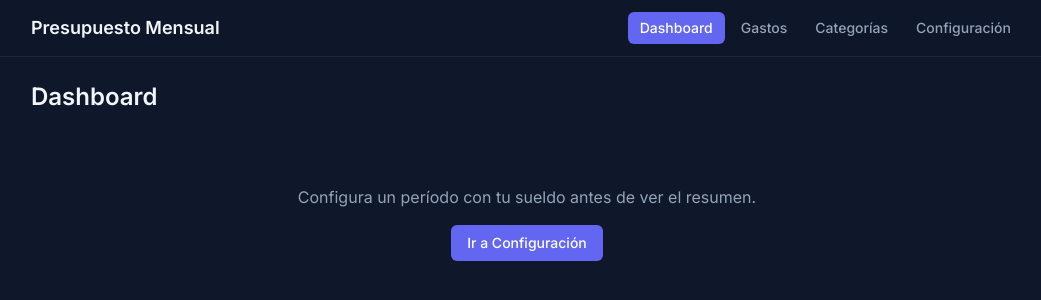
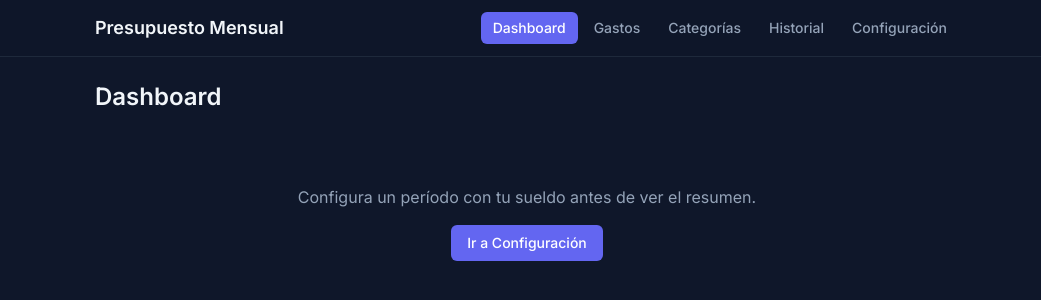
Before and after one commit to albertogonfer/Presupuesto-Mensual, a React (Vite) app: page / in a window 1280 px wide. Shown: the top 300 px of the page, without its empty margins (113-1154 px from the left). Built offline with nearby package versions, Linux system fonts and the light colour scheme.

Commit message:
style(layout): improve nav, spacing, responsive container, hydration gate

```diff
--- a/src/adapters/budget/components/Layout.tsx
+++ b/src/adapters/budget/components/Layout.tsx
@@ -1,23 +1,29 @@
-import type { ReactNode } from 'react'
 import { NavLink, Outlet } from 'react-router-dom'
+import { useCategoriesStore } from '../store/categoriesStore'
+import { usePeriodsStore } from '../store/periodsStore'
+import { useExpensesStore } from '../store/expensesStore'
 
 const navLinks = [
   { to: '/', label: 'Dashboard' },
   { to: '/expenses', label: 'Gastos' },
   { to: '/categories', label: 'Categorías' },
+  { to: '/history', label: 'Historial' },
   { to: '/settings', label: 'Configuración' },
 ]
 
-type LayoutProps = {
-  children?: ReactNode
-}
+export function Layout() {
+  const catHydrated = useCategoriesStore((s) => s.hasHydrated)
+  const perHydrated = usePeriodsStore((s) => s.hasHydrated)
+  const expHydrated = useExpensesStore((s) => s.hasHydrated)
+  const allHydrated = catHydrated && perHydrated && expHydrated
 
-export function Layout({ children }: LayoutProps) {
   return (
     <div className="flex min-h-svh flex-col bg-bg-primary">
-      <header className="sticky top-0 z-10 border-b border-bg-card bg-bg-primary/95 backdrop-blur">
-        <div className="mx-auto flex max-w-5xl items-center justify-between px-4 py-3">
-          <span className="text-lg font-semibold text-text-primary">Presupuesto Mensual</span>
+      <header className="sticky top-0 z-10 border-b border-bg-card bg-bg-primary/95 backdrop-blur-md">
+        <div className="mx-auto flex max-w-4xl items-center justify-between px-4 py-3">
+          <span className="text-lg font-semibold text-text-primary">
+            Presupuesto Mensual
+          </span>
           <nav className="flex gap-1">
             {navLinks.map(({ to, label }) => (
               <NavLink
@@ -25,10 +31,10 @@ export function Layout({ children }: LayoutProps) {
                 to={to}
                 end={to === '/'}
                 className={({ isActive }) =>
-                  `rounded-md px-3 py-1.5 text-sm font-medium transition-colors ${
+                  `rounded-md px-3 py-1.5 text-sm font-medium transition-colors duration-150 ${
                     isActive
                       ? 'bg-accent text-white'
-                      : 'text-text-secondary hover:text-text-primary'
+                      : 'text-text-secondary hover:bg-bg-card hover:text-text-primary'
                   }`
                 }
               >
@@ -38,8 +44,38 @@ export function Layout({ children }: LayoutProps) {
           </nav>
         </div>
       </header>
-      <main className="mx-auto w-full max-w-5xl flex-1 px-4 py-6">
-        {children ?? <Outlet />}
+
+      <main className="mx-auto w-full max-w-4xl flex-1 px-4 py-6">
+        {allHydrated ? (
+          <Outlet />
+        ) : (
+          <div className="flex items-center justify-center py-24">
+            <div className="flex flex-col items-center gap-3 text-text-secondary">
+              <svg
+                className="h-8 w-8 animate-spin text-accent"
+                xmlns="http://www.w3.org/2000/svg"
+                fill="none"
+                viewBox="0 0 24 24"
+                aria-hidden="true"
+              >
+                <circle
+                  className="opacity-25"
+                  cx="12"
+                  cy="12"
+                  r="10"
+                  stroke="currentColor"
+                  strokeWidth="4"
+                />
+                <path
+                  className="opacity-75"
+                  fill="currentColor"
+                  d="M4 12a8 8 0 018-8V0C5.373 0 0 5.373 0 12h4z"
+                />
+              </svg>
+              <span className="text-sm">Cargando…</span>
+            </div>
+          </div>
+        )}
       </main>
     </div>
   )
```
